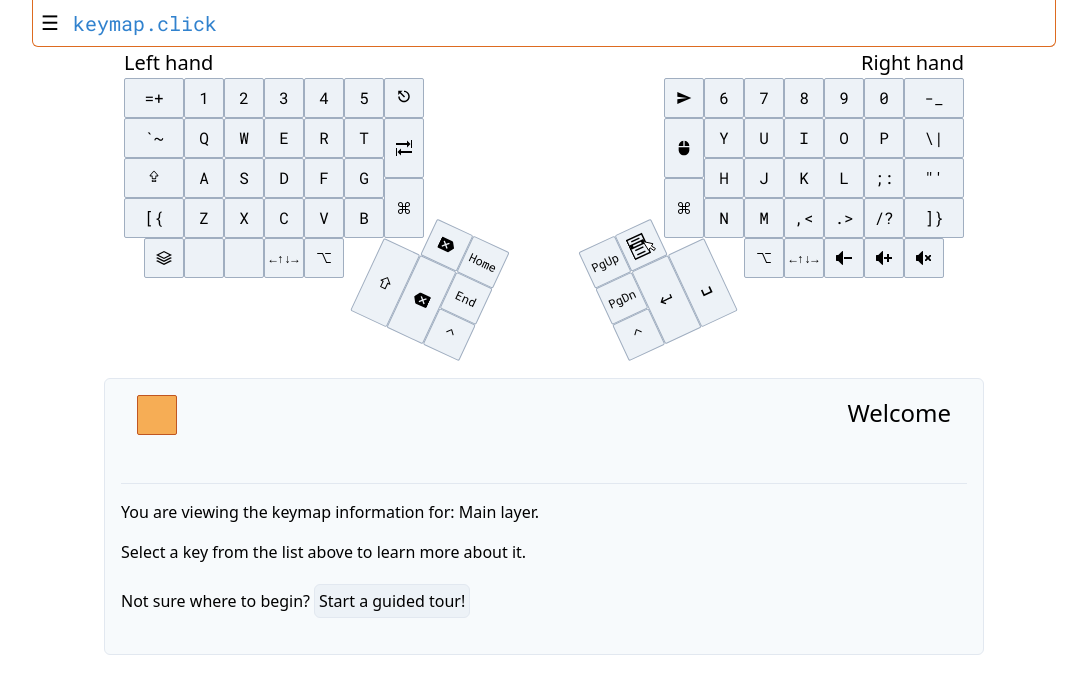
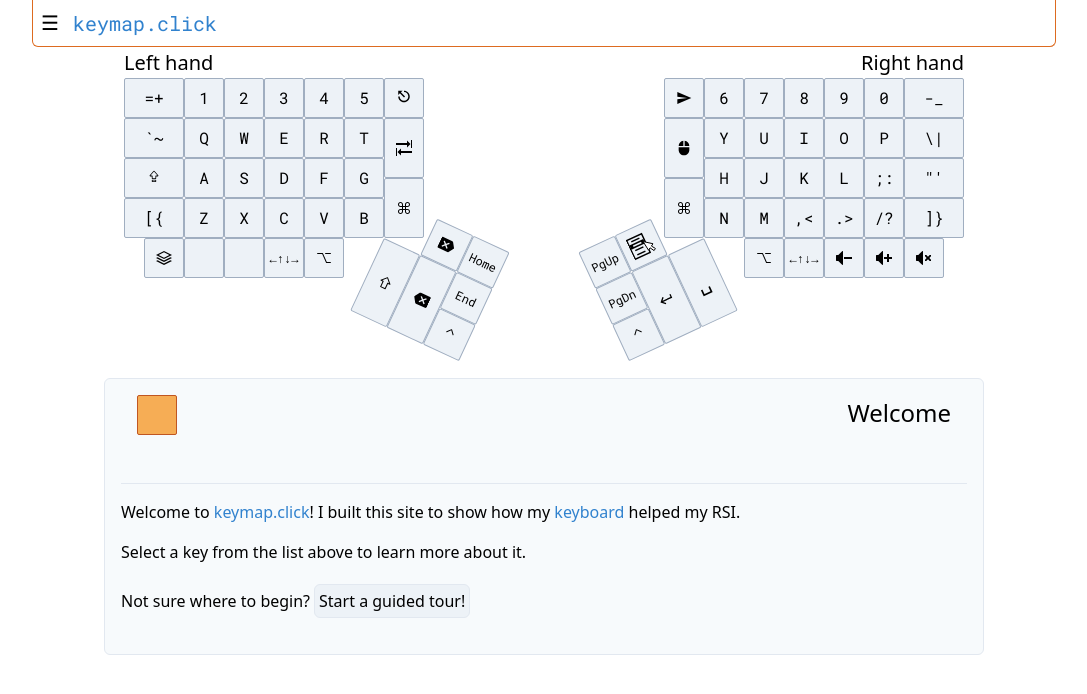
Before and after one commit to mrled/keymap.click, a Next.js app: page / in a window 1280 px wide. Shown: the top 694 px of the page, without its empty margins (96-1183 px from the left). Built offline with nearby package versions, Linux system fonts and the light colour scheme.

Commit message:
Improve landing text

```diff
--- a/src/components/keyInfo.jsx
+++ b/src/components/keyInfo.jsx
@@ -191,7 +191,11 @@ export const InfoPanel = () => {
           title="Welcome"
           guideInfo={null}
         />
-        <Para>You are viewing the keymap information for: {hydratedState.keyMap.fullName}.</Para>
+        {/* <Para>You are viewing the keymap information for: {hydratedState.keyMap.fullName}.</Para> */}
+        <Para>
+          Welcome to <IntraAppLink href="/">keymap.click</IntraAppLink>!
+          I built this site to show how my <IntraAppLink href="/ergodox">keyboard</IntraAppLink> helped my RSI.
+        </Para>
         <Para>Select a key from the list above to learn more about it.</Para>
         {hydratedState.keyMap.defaultGuide ? (
           <Para>
```
